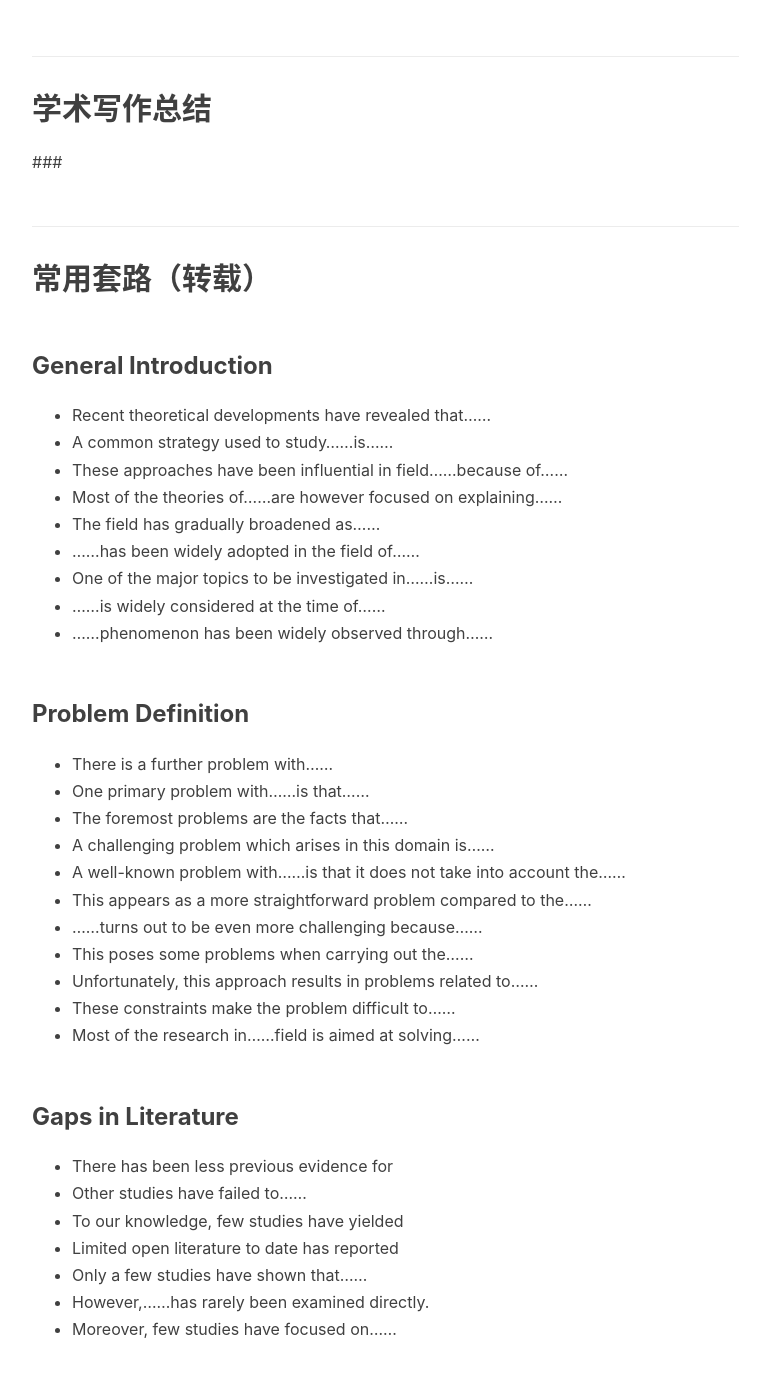
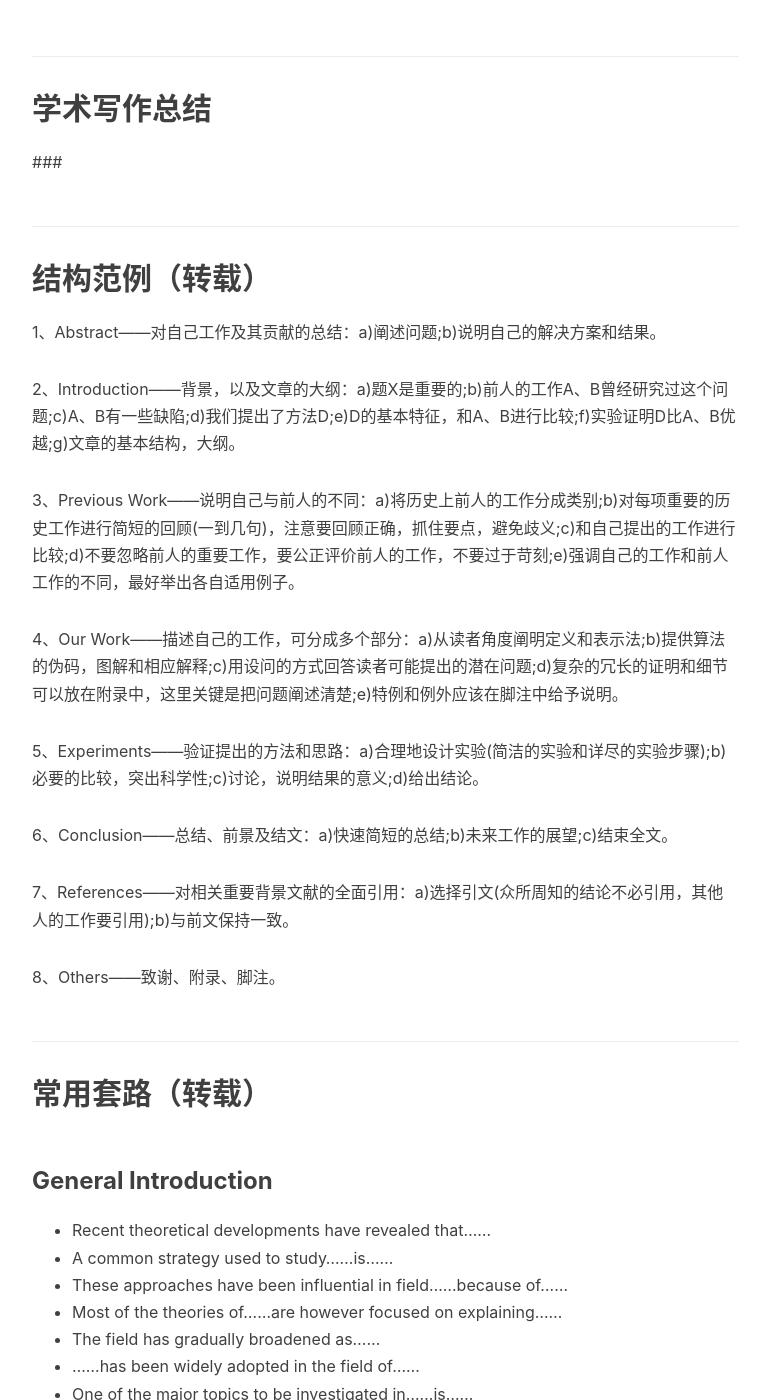
Before and after one commit to seanys/seanys-page-old, a Jekyll site: the page built from _posts/2019-10-10-writing.md, in a window 1280 px wide and 1400 px high, scrolled down 537 px. Shown: the whole window, without its empty margins (233-1003 px from the left). Built offline with Jekyll 4.4.1, drawn with Linux system fonts in a browser that asks for light colours; nearby versions of some CDN libraries; comment, search, counter and statistics services are not loaded.

Commit message:
更新一下

```diff
--- a/_posts/2019-10-10-writing.md
+++ b/_posts/2019-10-10-writing.md
@@ -14,6 +14,24 @@ tags:
 ## 学术写作总结
 
 ###
+
+## 结构范例（转载）
+
+1、Abstract——对自己工作及其贡献的总结：a)阐述问题;b)说明自己的解决方案和结果。
+
+2、Introduction——背景，以及文章的大纲：a)题X是重要的;b)前人的工作A、B曾经研究过这个问题;c)A、B有一些缺陷;d)我们提出了方法D;e)D的基本特征，和A、B进行比较;f)实验证明D比A、B优越;g)文章的基本结构，大纲。
+
+3、Previous Work——说明自己与前人的不同：a)将历史上前人的工作分成类别;b)对每项重要的历史工作进行简短的回顾(一到几句)，注意要回顾正确，抓住要点，避免歧义;c)和自己提出的工作进行比较;d)不要忽略前人的重要工作，要公正评价前人的工作，不要过于苛刻;e)强调自己的工作和前人工作的不同，最好举出各自适用例子。
+
+4、Our Work——描述自己的工作，可分成多个部分：a)从读者角度阐明定义和表示法;b)提供算法的伪码，图解和相应解释;c)用设问的方式回答读者可能提出的潜在问题;d)复杂的冗长的证明和细节可以放在附录中，这里关键是把问题阐述清楚;e)特例和例外应该在脚注中给予说明。
+
+5、Experiments——验证提出的方法和思路：a)合理地设计实验(简洁的实验和详尽的实验步骤);b)必要的比较，突出科学性;c)讨论，说明结果的意义;d)给出结论。
+
+6、Conclusion——总结、前景及结文：a)快速简短的总结;b)未来工作的展望;c)结束全文。
+
+7、References——对相关重要背景文献的全面引用：a)选择引文(众所周知的结论不必引用，其他人的工作要引用);b)与前文保持一致。
+
+8、Others——致谢、附录、脚注。
 
 
 
```
Also changed, not shown: _includes/about/zh.md (+1 -1 lines), _posts/2019-10-18-machine-learning.md (+27 -0 lines), _posts/2019-10-22-dl-detail.md (+9 -3 lines).
